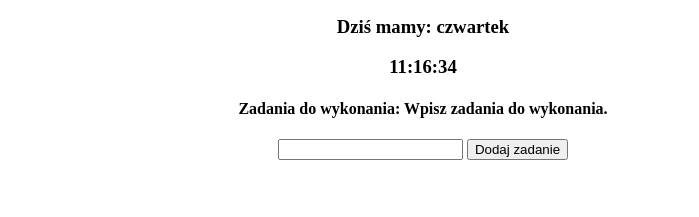
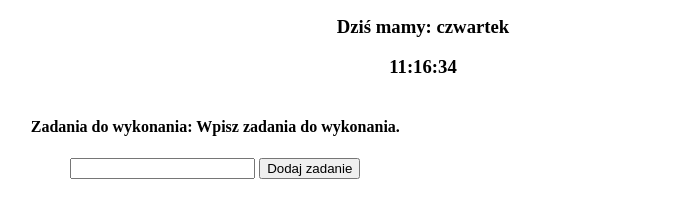
Before and after one commit to katarzynka1234/Codziennik, a website: page index.html in a window 1280 px wide. Shown: the part 105-322 px from the top of the page, without its empty margins (217-916 px from the left). Drawn offline with Linux system fonts and the light colour scheme.

Commit message:
Edit script in html

```diff
--- a/index.html
+++ b/index.html
@@ -17,7 +17,7 @@
         <h3><span class=" actual-time"></span></h3>
     </header>
     <main>
-        <div class="container">
+        <div class="container main-box">
             <div class="tasks-box">
                 <h4>Zadania do wykonania: <span class="tasks-number"></span></h4>
                 <form>
@@ -34,7 +34,7 @@
 
 
 
-    <script src="/js/script.js"></script>
+    <script src="js/script.js"></script>
 </body>
 
 </html>
--- a/sass/style.scss
+++ b/sass/style.scss
@@ -9,3 +9,8 @@ body {
     text-align: center;
 
 }
+
+.main-box {
+    display: flex;
+    justify-content: space-around;
+}
```
Also changed, not shown: css/style.css, 1 other file.
